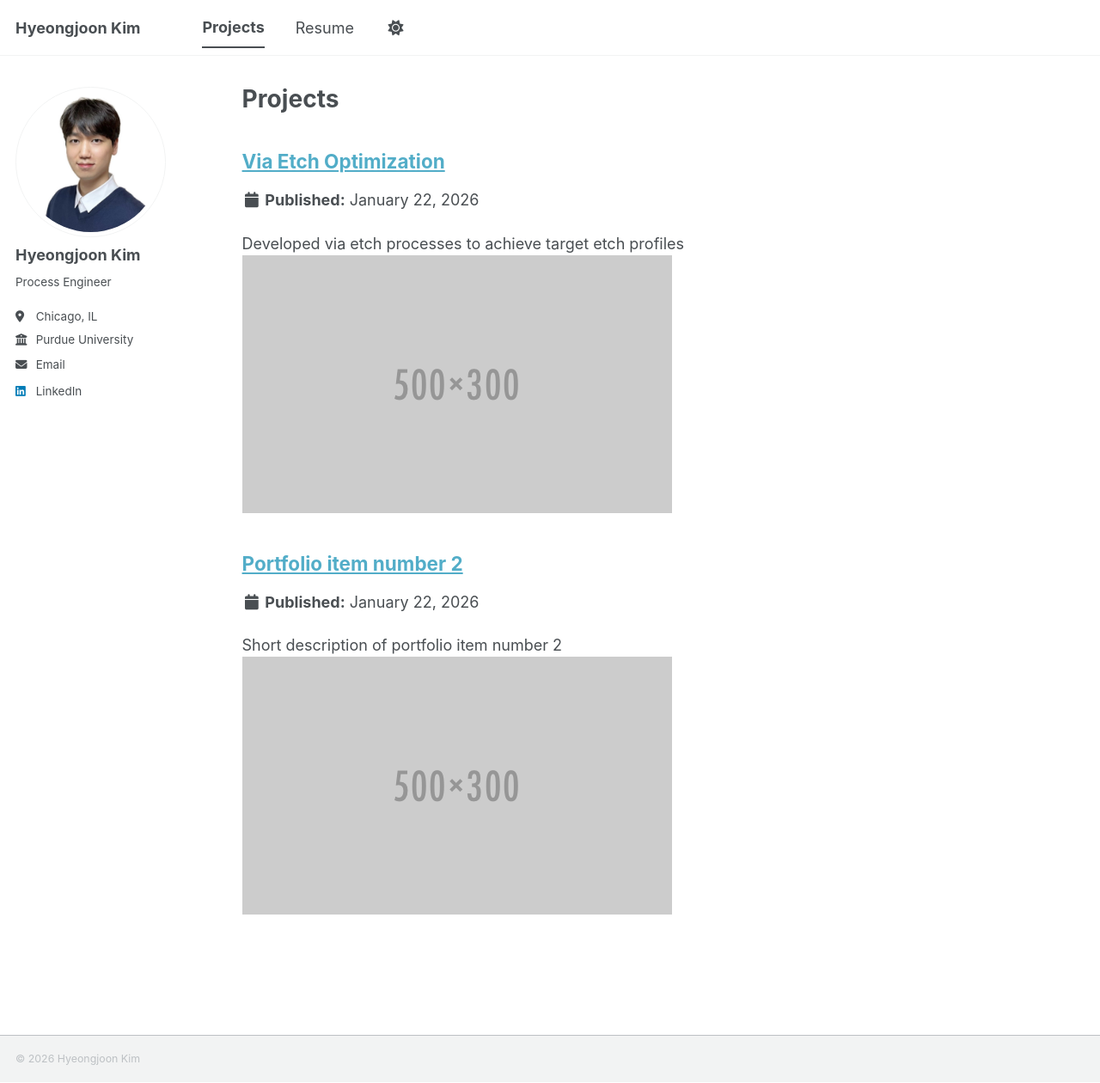
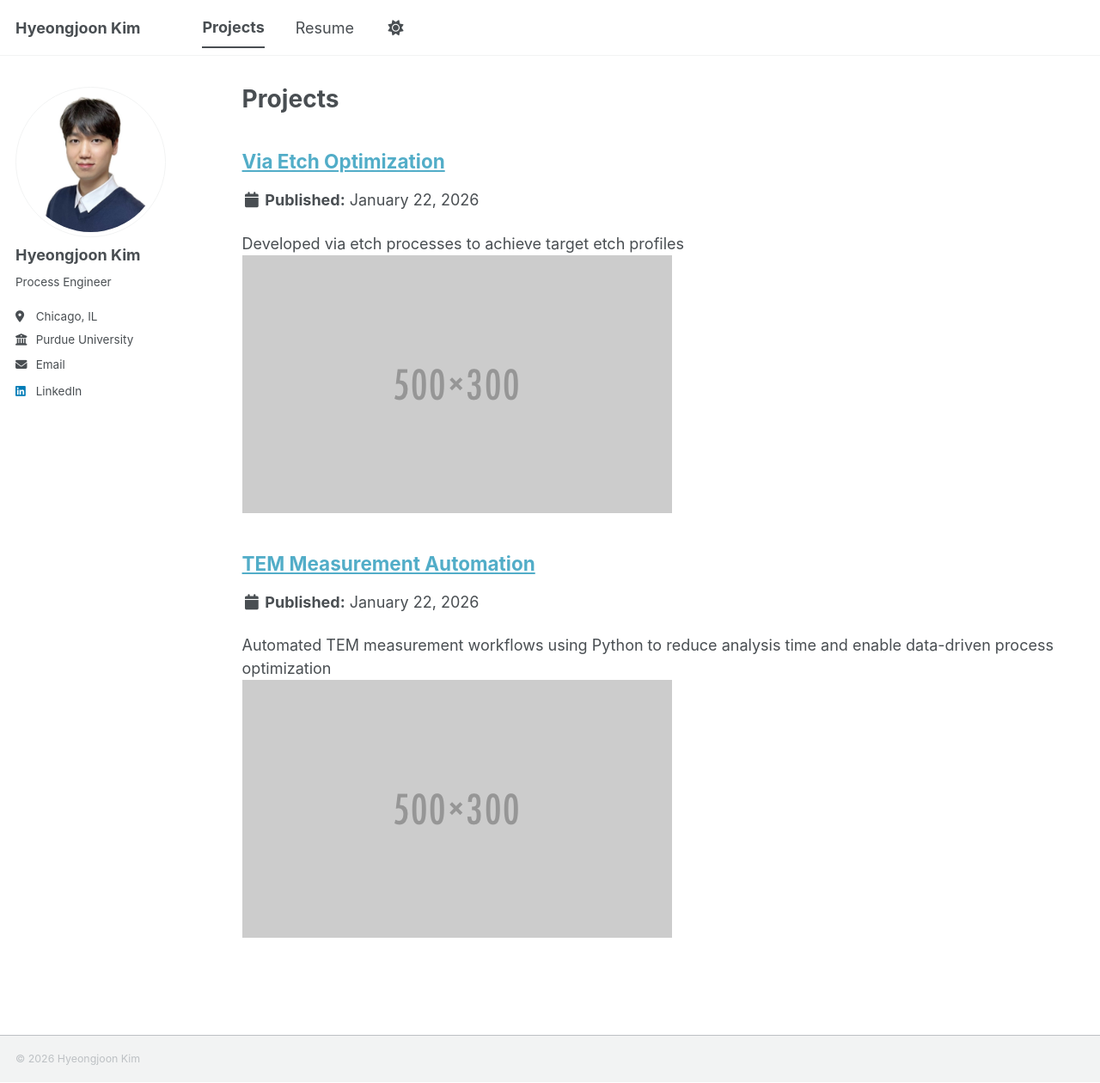
Before and after one commit to joonk1214/joonk1214.github.io, a Jekyll site: the page built from _pages/portfolio.html, in a window 1280 px wide and 1260 px high. Shown: the whole window at 86% size. Built offline with Jekyll 4.4.1, drawn with Linux system fonts in a browser that asks for light colours; a script bundle is joined from its source files by our own code; library files that are not in the unit come from our copies.

Commit message:
Update portfolio-2.html

```diff
--- a/_portfolio/portfolio-2.html
+++ b/_portfolio/portfolio-2.html
@@ -1,6 +1,6 @@
 ---
-title: "Portfolio item number 2"
-excerpt: "Short description of portfolio item number 2 <br/><img src='/images/500x300.png'>"
+title: "TEM Measurement Automation"
+excerpt: "Automated TEM measurement workflows using Python to reduce analysis time and enable data-driven process optimization <br/><img src='/images/500x300.png'>"
 collection: portfolio
 ---
 
```
